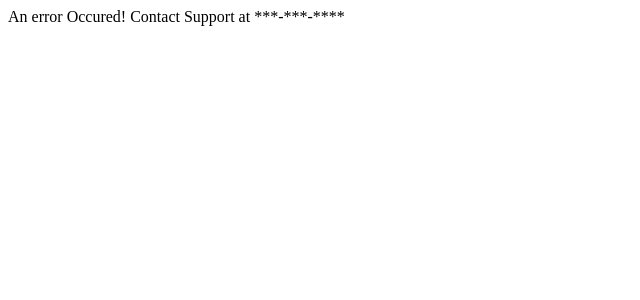
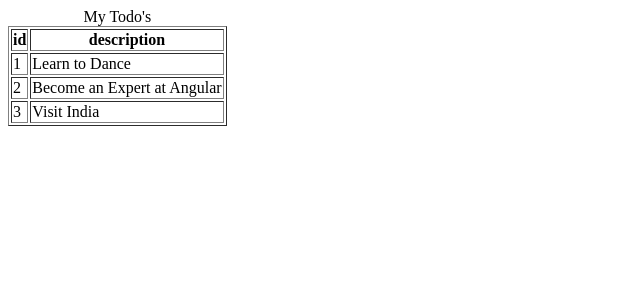
Before and after one commit to saintaubins/angular-todo, an Angular app: page /todos in a window 1280 px wide. Shown: the top 300 px of the page, without its empty margins (0-640 px from the left). Built offline with nearby package versions, Linux system fonts and the light colour scheme.

Commit message:
finished step 23

```diff
--- a/src/app/app-routing.module.ts
+++ b/src/app/app-routing.module.ts
@@ -3,12 +3,15 @@
 import { LoginComponent } from './login/login.component';
 import { WelcomeComponent } from './welcome/welcome.component';
 import { ErrorComponent } from './error/error.component';
+import { ListTodosComponent } from './list-todos/list-todos.component';
 
 //Welcome
 const routes: Routes = [
   { path: '', component: LoginComponent},
   { path: 'login', component: LoginComponent},
-  { path: 'welcome', component: WelcomeComponent },
+  { path: 'welcome/:name', component: WelcomeComponent },
+  { path: 'todos', component: ListTodosComponent },
+
   { path: '**', component: ErrorComponent }
 ];
 
--- a/src/app/app.module.ts
+++ b/src/app/app.module.ts
@@ -7,13 +7,15 @@
 import { WelcomeComponent } from './welcome/welcome.component';
 import { LoginComponent } from './login/login.component';
 import { ErrorComponent } from './error/error.component';
+import { ListTodosComponent } from './list-todos/list-todos.component';
 
 @NgModule({
   declarations: [
     AppComponent,
     WelcomeComponent,
     LoginComponent,
-    ErrorComponent
+    ErrorComponent,
+    ListTodosComponent
   ],
   imports: [
     BrowserModule,
--- /dev/null
+++ b/src/app/list-todos/list-todos.component.html
@@ -0,0 +1,17 @@
+<table border="1">
+  <caption>My Todo's</caption>
+  <thead>
+    <tr>
+      <th>id</th>
+      <th>description</th>
+    </tr>
+  </thead>
+  <tbody>
+    <!-- for (Todo todo: todos) { -->
+          <tr *ngFor="let todo of todos">
+            <td>{{todo.id}}</td>
+            <td>{{todo.description}}</td>
+          </tr>
+    <!-- } -->
+  </tbody>
+</table>
--- /dev/null
+++ b/src/app/list-todos/list-todos.component.ts
@@ -0,0 +1,25 @@
+import { Component, OnInit } from '@angular/core';
+
+@Component({
+  selector: 'app-list-todos',
+  templateUrl: './list-todos.component.html',
+  styleUrls: ['./list-todos.component.css']
+})
+export class ListTodosComponent implements OnInit {
+
+  todos = [
+    {id : 1, description: 'Learn to Dance'},
+    {id : 2, description: 'Become an Expert at Angular'},
+    {id : 3, description: 'Visit India'},
+  ]
+  // todo = {
+  //   id : 1,
+  //   description: 'Learn to Dance'
+  // }
+
+  constructor() { }
+
+  ngOnInit() {
+  }
+
+}
--- a/src/app/login/login.component.ts
+++ b/src/app/login/login.component.ts
@@ -1,4 +1,5 @@
 import { Component, OnInit } from '@angular/core';
+import { Router } from '@angular/router';
 
 @Component({
   selector: 'app-login',
@@ -12,7 +13,10 @@
 errorMessage = 'Invalid Credentials'
 invalidLogin = false
 
-  constructor() { }
+  //Router
+  //Angular.giveMeRouter
+  //Dependency Injection
+  constructor(private router: Router) { }
 
   ngOnInit() {
   }
@@ -20,6 +24,8 @@
   handleLogin() {
     //console.log(this.username)
     if(this.username==="in28minuets" && this.password === "dummy") {
+      //Redirect to Welcome Page
+      this.router.navigate(['welcome', this.username])
       this.invalidLogin = false
     } else {
       this.invalidLogin = true
--- a/src/app/welcome/welcome.component.html
+++ b/src/app/welcome/welcome.component.html
@@ -1,3 +1,8 @@
-<p>
-  welcome works!
-</p>
+<div>
+  Welcome {{name}}.
+
+  Welcome to Our awesome App.
+</div>
+<div>
+  You can manage your todos <a routerLink="/todos">here</a>
+</div>
--- a/src/app/welcome/welcome.component.ts
+++ b/src/app/welcome/welcome.component.ts
@@ -1,3 +1,4 @@
+import { ActivatedRoute } from '@angular/router';
 //package com.in28minuets.springboot.web;
 
 //import org.springframework.boot.SpringApplication;
@@ -16,12 +17,19 @@
 export class WelcomeComponent implements OnInit {
 
   message = 'Some Welcome Message'
+  name = ''
+  //String message = "Some Welcome Message"
+
   //public SpringBootFirstWebApplication() {
-  constructor() { }
+
+  //ActivatedRoute
+  constructor(private route:ActivatedRoute) { }
 
   // void init() {
   ngOnInit() {
+    //COMPILATION ERROR this.message = 5
     console.log(this.message)
+    this.name = this.route.snapshot.params['name']
   }
 
 }
```
Also changed, not shown: src/app/list-todos/list-todos.component.css (added), 1 other file (tests, documents, lock files or other folders).
